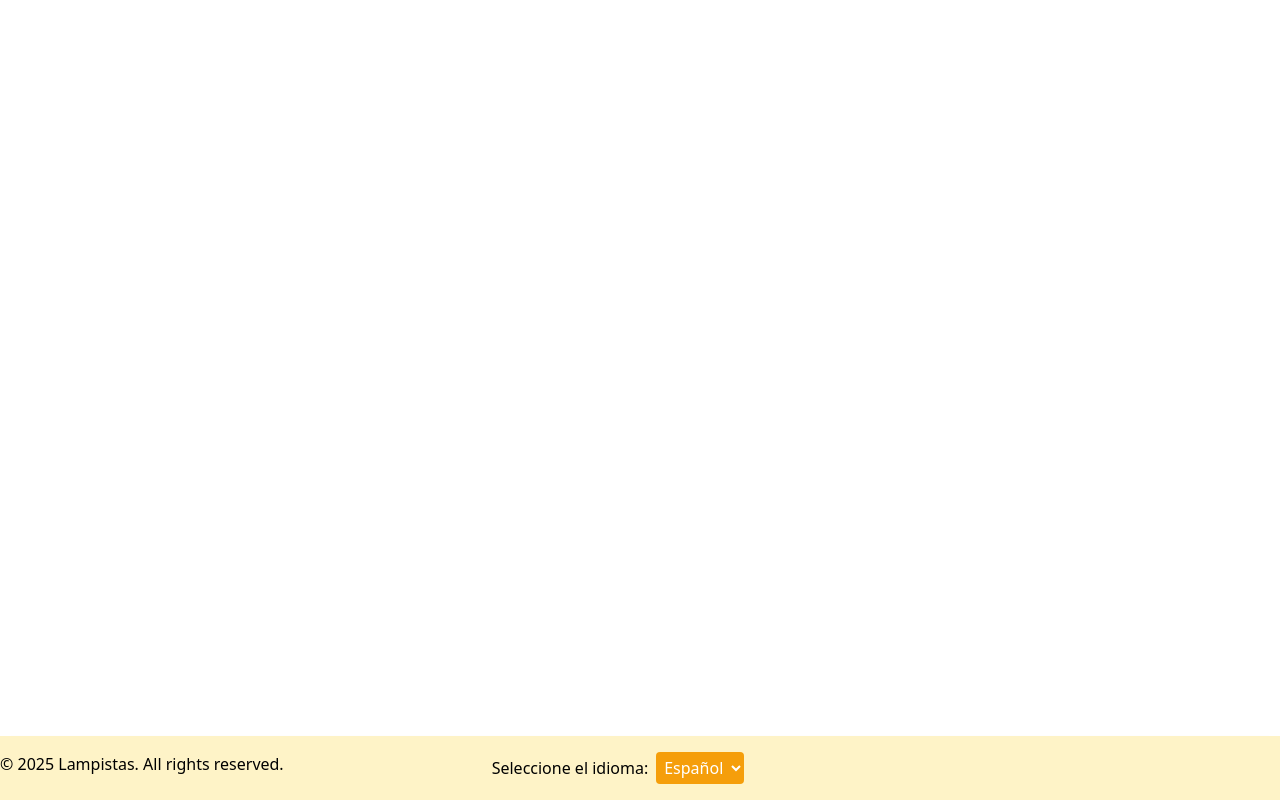
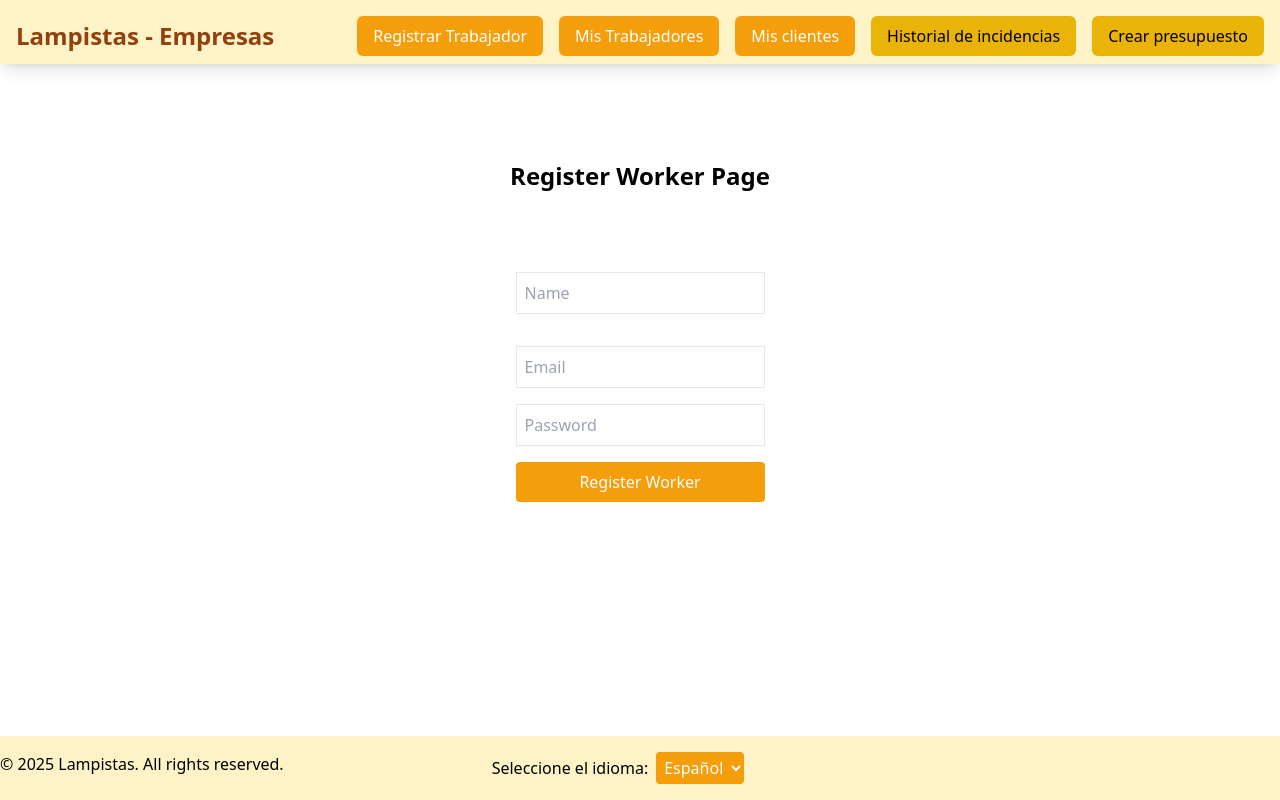
Before and after one commit to manuelguirado/lampistas, a React (Vite) app in the folder lampistas/: page /company/registrarTrabajador in a window 1280 px wide. Built offline with nearby package versions, Linux system fonts and the light colour scheme; sample sign-in values are in the browser's storage.

Commit message:
feat: add worker registration functionality and update routes

```diff
--- a/lampistas/src/pages/companies/components/header.tsx
+++ b/lampistas/src/pages/companies/components/header.tsx
@@ -6,14 +6,19 @@ export default function Header() {
     const [isOpen, setIsOpen] = useState(false);
     const toggleMenu = () => setIsOpen(!isOpen);
     return (
-        <header className="w-full h-16 bg-amber-100 text-white shadow-lg lg:fixed lg:top-0 lg:left-0 lg:right-0 z-50">
+        <header className="w-full h-16 bg-amber-100 text-white shadow-lg fixed top-0 left-0  ">
             <div className="flex items-center p-4">
                 <h1 className="text-2xl text-amber-800 font-bold">Lampistas - Empresas</h1>
                 {/* Desktop Navigation */}
                 <nav className="hidden lg:flex space-x-4 justify-end flex-1">
-                    <Link to="/trabajadores" >
+                    <Link to="/company/registrarTrabajador" >
                         <button className="flex items-center rounded-md bg-amber-500 px-4 py-2 hover:bg-amber-600 transition-colors text-white">
-                            Trabajadores
+                            Registrar Trabajador
+                        </button>
+                    </Link>
+                    <Link to="/misTrabajadores" >
+                        <button className="flex items-center rounded-md bg-amber-500 px-4 py-2 hover:bg-amber-600 transition-colors text-white">
+                            Mis Trabajadores
                         </button>
                     </Link>
                     <Link to="/mis-clientes" >
@@ -39,7 +44,9 @@ export default function Header() {
                 >
                     {isOpen ? <X size={24} /> : <Menu size={24} />}
                 </button>
-            </div>            {/* Mobile Navigation Menu */}
+            </div>
+
+            {/* Mobile Navigation Menu */}
             <AnimatePresence>
                 {isOpen && (
                     <motion.div
@@ -51,8 +58,12 @@ export default function Header() {
                     >
                         {/* Ajuste para unificar estilos en móvil */}
                         <nav className="flex flex-col p-4 space-y-2">
-                            <Link to="/trabajadores" className="text-left w-full rounded-md bg-amber-500 px-4 py-3 hover:bg-amber-600 transition-colors text-white">
-                                Trabajadores
+
+                            <Link to="/registrarTrabajador" className="text-left w-full rounded-md bg-amber-500 px-4 py-3 hover:bg-amber-600 transition-colors text-white">
+                                Registrar Trabajador
+                            </Link>
+                            <Link to="/misTrabajadores" className="text-left w-full rounded-md bg-amber-500 px-4 py-3 hover:bg-amber-600 transition-colors text-white">
+                               Mis Trabajadores
                             </Link>
                             <Link to="/mis-clientes" className="text-left w-full rounded-md bg-amber-500 px-4 py-3 hover:bg-amber-600 transition-colors text-white">
                                 Mis clientes
--- /dev/null
+++ b/lampistas/src/pages/companies/registerWorker.tsx
@@ -0,0 +1,82 @@
+import { useState } from "react";
+import { Navigate, useNavigate } from "react-router";
+import Header from '../companies/components/header';
+export default  function RegisterWorker() {
+    const [formData, setFormData] = useState({
+        email: '',
+        password: '',
+        name: '',
+    });
+    const navigate = useNavigate();
+
+   function handleSubmit(event: React.FormEvent<HTMLFormElement>) {
+        event.preventDefault();
+        const token = localStorage.getItem('companyToken');
+        console.log('Submitting worker registration with data:', formData);
+        fetch('http://localhost:3000/company/RegisterWorker', {
+            method: 'POST',
+            headers: {
+                'Content-Type': 'application/json',
+                'Authorization': `Bearer ${token}`,
+            },
+            body: JSON.stringify(formData),
+        })
+            .then((response) => response.json())
+            .then((data) => {
+                if (data.token && data.workerid) {
+                    alert('Worker registered successfully!');
+
+                    setFormData({ name: '', email: '', password: '' });
+                    navigate('/company/listWorkers');
+                } else {
+                    alert('Error registering worker.');
+                }
+            })
+            .catch((error) => {
+                console.error('Error:', error);
+                alert('Error registering worker.');
+            });
+    }
+    const token = localStorage.getItem('companyToken');
+    if (!token) {
+        return <Navigate to="/company/companyLogin" replace />;
+    }
+    return (
+        <div className=" w-full h-full flex flex-col bg-white/80 justify-center items-center p-4">
+            <Header />
+            <h2 className="text-2xl font-bold p-20">Register Worker Page</h2>
+            <form action="" method="post" onSubmit={handleSubmit} className='flex flex-col space-y-4'>
+                <input
+                    type="text"
+                    name="name"
+                    placeholder="Name"
+                    value={formData.name}
+                    onChange={(e) => setFormData({ ...formData, name: e.target.value })}
+                    className="border p-2 mb-4"
+                    required
+                />
+                <input
+                    type="email"
+                    name="email"
+                    placeholder="Email"
+                    value={formData.email}
+                    onChange={(e) => setFormData({ ...formData, email: e.target.value })}
+                    className="border p-2 mb-4"
+                    required
+                />
+                <input
+                    type="password"
+                    name="password"
+                    placeholder="Password"
+                    value={formData.password}
+                    onChange={(e) => setFormData({ ...formData, password: e.target.value })}
+                    className="border p-2 mb-4"
+                    required
+                />
+                <button type="submit" className="bg-amber-500 text-white px-4 py-2 rounded">
+                    Register Worker
+                </button>
+            </form>
+        </div>
+    );
+}
--- a/lampistas/src/routes/companyRoutes.tsx
+++ b/lampistas/src/routes/companyRoutes.tsx
@@ -2,6 +2,7 @@ import LoginCompany from "../pages/companies/loginCompany";
 import DashboardCompany from "../pages/companies/dashboardCompany";
 import {Routes,Route} from 'react-router-dom';
 import ProtectedRoute from './protectedRoute';
+import RegisterWorker from "../pages/companies/registerWorker";
 
 export default function CompanyRoutes(){
     return (
@@ -11,6 +12,7 @@ export default function CompanyRoutes(){
 
             {/* Rutas protegidas */}
             <Route path="dashboard" element={<ProtectedRoute userType="company"><DashboardCompany /></ProtectedRoute>} />
+            <Route path="registrarTrabajador" element={<ProtectedRoute userType="company"><RegisterWorker /></ProtectedRoute>} />
         </Routes>
     );
 }
```
